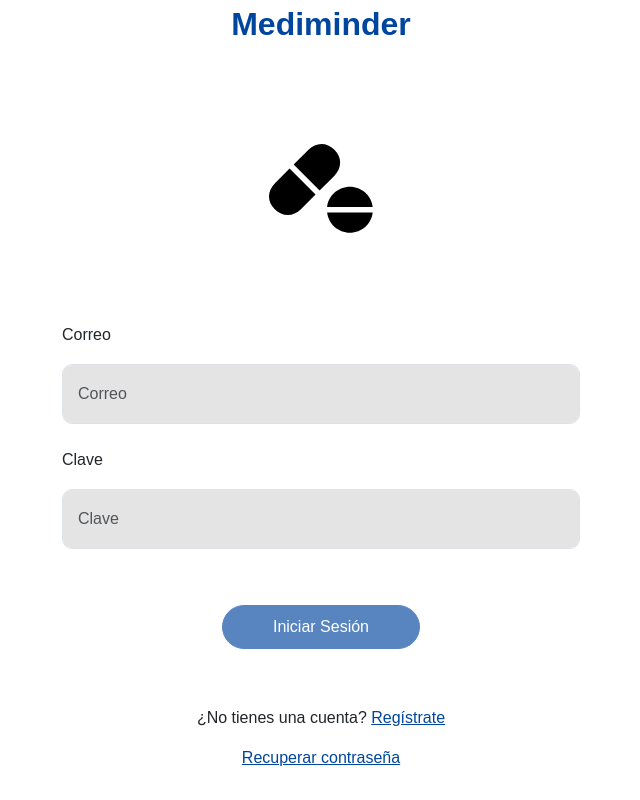
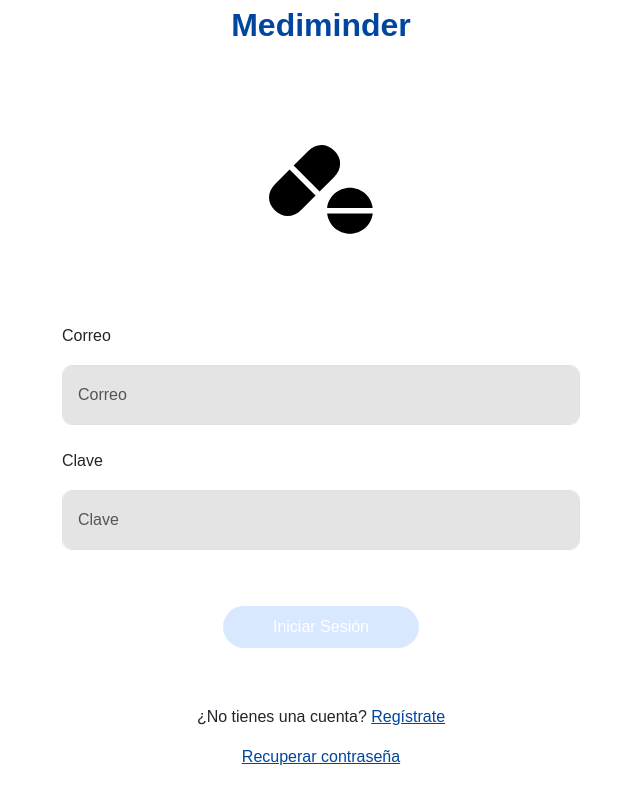
Before and after one commit to afDonosoD/entregas-ux, a React (Vite) app in the folder mediminder-web/: page /login in a window 1280 px wide. Shown: the whole page, without its empty margins (319-959 px from the left). Built offline with nearby package versions, Linux system fonts and the light colour scheme; a web font is replaced by a local one.

Commit message:
Changes to the login

```diff
--- a/mediminder-web/src/index.scss
+++ b/mediminder-web/src/index.scss
@@ -4,7 +4,6 @@ $secondary: #8E8E93;
 $success: #049976;
 $warning: #FF9900;
 $danger: #FF3B30;
-$bs-btn-disabled-bg: #C2DDFF;
 @import "bootstrap/scss/bootstrap";
 
 @font-face {
@@ -70,7 +69,8 @@ input[type="password"] {
 }
 
 button:disabled {
-  background-color: var(--color-primary-light);
+  background-color: var(--color-primary-light) !important;
+  border: none !important;
 }
 
 button:hover {
--- a/mediminder-web/src/views/login/login.jsx
+++ b/mediminder-web/src/views/login/login.jsx
@@ -17,13 +17,13 @@ function Login() {
         <form className='w-100 login-form'>
           <div className="custom-input-group w-100">
             <label htmlFor="email" className="form-label">Correo</label>
-            <input type="email" className="form-control" id="email" placeholder='Correo' required />
+            <input type="email" className="form-control" id="email" placeholder='Correo' required value={email} onChange={(e) => setEmail(e.target.value)} />
           </div>
           <div className="custom-input-group w-100" style={{ marginBottom: '56px' }}>
             <label htmlFor="password" className="form-label">Clave</label>
-            <input type="password" className="form-control" id="password" placeholder='Clave' required />
+            <input type="password" className="form-control" id="password" placeholder='Clave' required value={password} onChange={(e) => setPassword(e.target.value)} />
           </div>
-          <button type="submit" className="btn btn-primary rounded-pill align-self-center" disabled>Iniciar Sesión</button>
+          <button type="submit" className="btn btn-primary rounded-pill align-self-center" disabled={!email || !password}>Iniciar Sesión</button>
         </form>
 
         <p>¿No tienes una cuenta? <Link to="/signup">Regístrate</Link></p>
```
